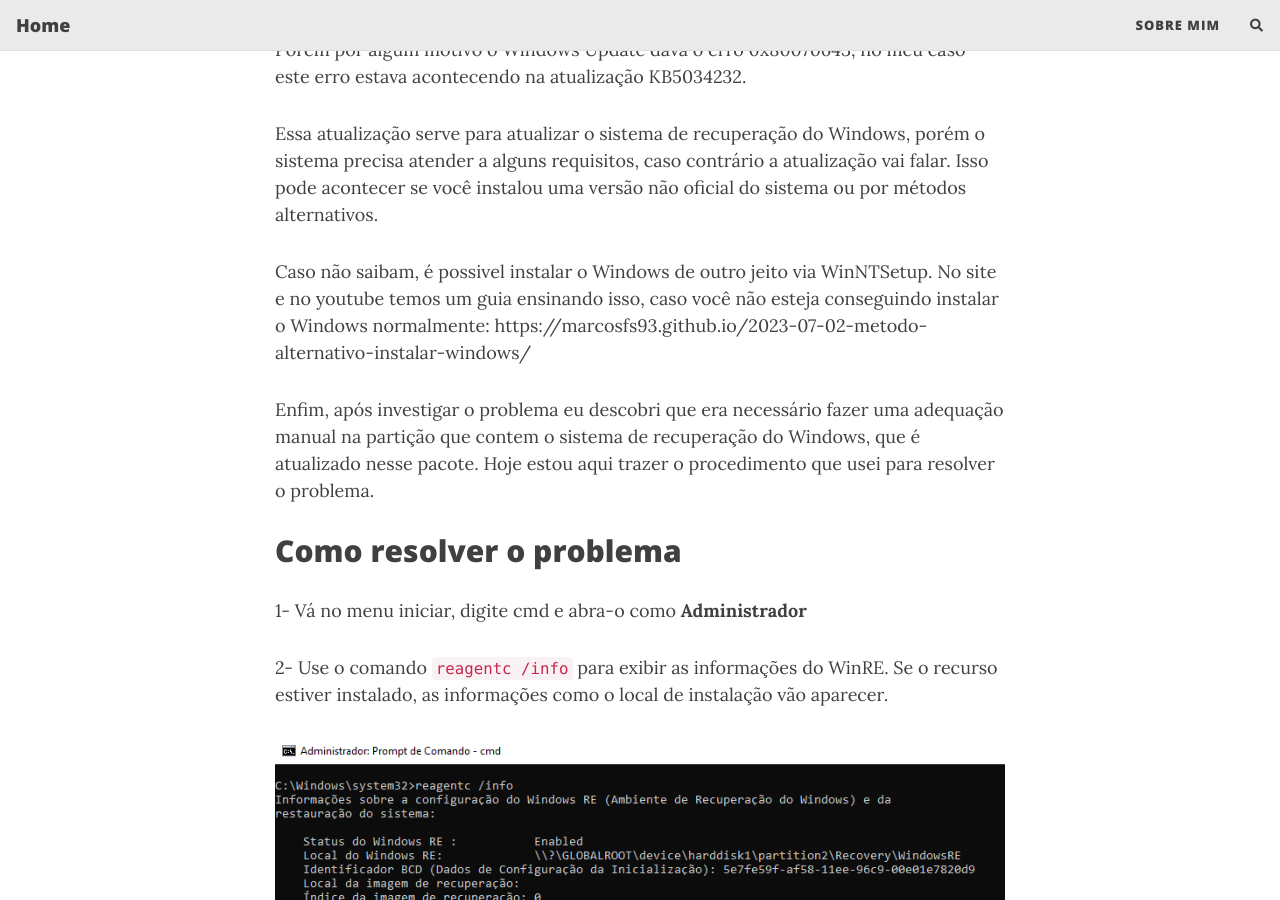
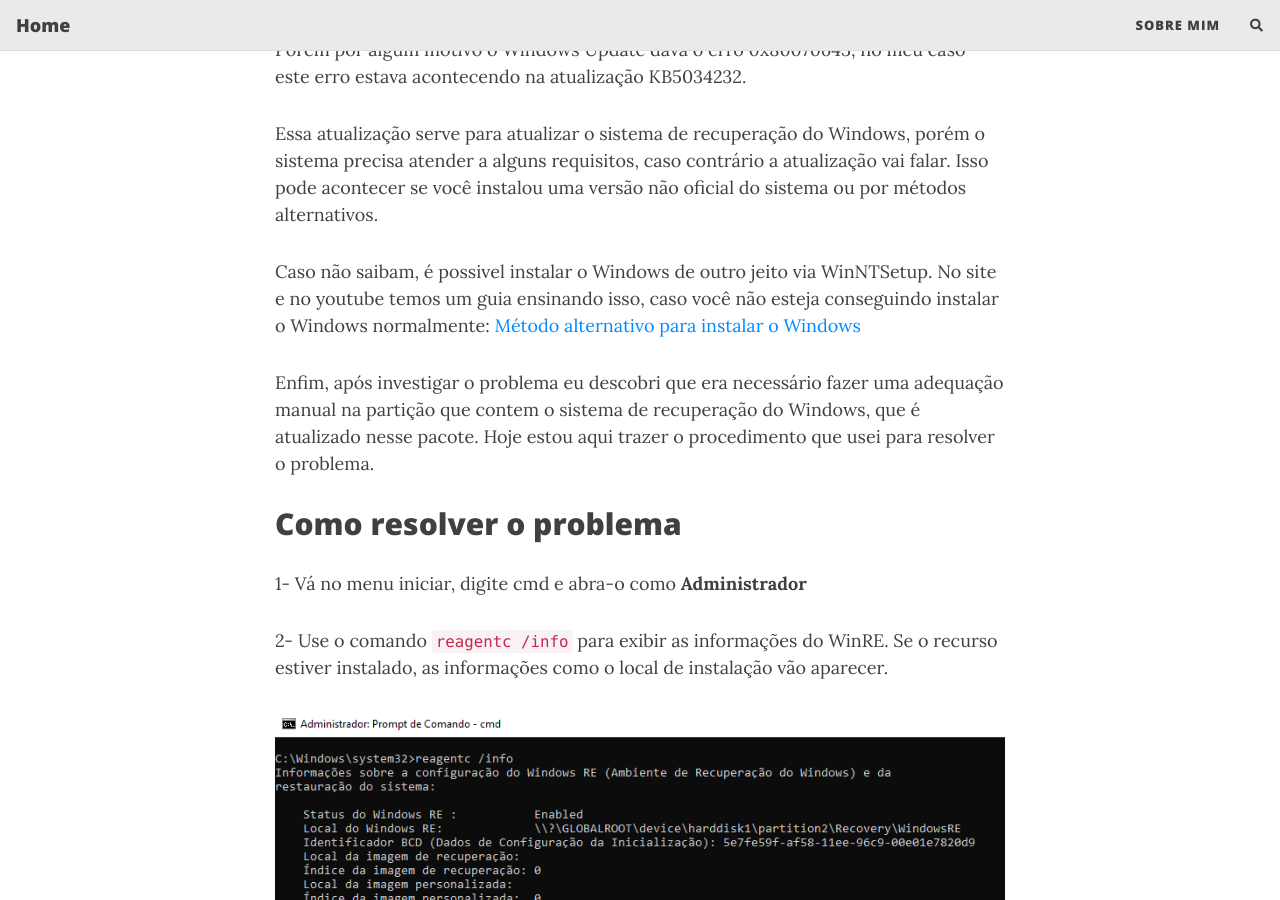
Before and after one commit to marcosfs93/marcosfs93.github.io, a Jekyll site: the page built from _posts/2024-01-19-como-resolver-erro-0x80070643-atualizacao-kb5034232-windows-10.md, in a window 1280 px wide and 900 px high, scrolled down 487 px. Built offline with Jekyll 4.4.1, drawn with Linux system fonts in a browser that asks for light colours; nearby versions of some CDN libraries; comment, search, counter and statistics services are not loaded.

Commit message:
Update 2024-01-19-como-resolver-erro-0x80070643-atualizacao-kb5034232-windows-10.md

```diff
--- a/_posts/2024-01-19-como-resolver-erro-0x80070643-atualizacao-kb5034232-windows-10.md
+++ b/_posts/2024-01-19-como-resolver-erro-0x80070643-atualizacao-kb5034232-windows-10.md
@@ -7,8 +7,8 @@
 categories: [windows 11]
 comments: true
 #cover-img:
-thumbnail-img: /assets/img/posts/winre/img1.png
-share-img: /assets/img/posts/winre/img1.png
+thumbnail-img: https://marcosfs93.github.io/assets/img/posts/winre/img1.png
+share-img: https://marcosfs93.github.io/assets/img/posts/winre/img1.png
 layout: post
 ---
 Após fazer um upgrade no PC eu aproveitei e reinstalei o Windows 10, e para deixar o sistema redondo eu optei por deixar o sistema atualizar por completo primeiro, e em seguida instalar e configurar meus aplicativos.
@@ -17,7 +17,7 @@
 
 Essa atualização serve para atualizar o sistema de recuperação do Windows, porém o sistema precisa atender a alguns requisitos, caso contrário a atualização vai falar. Isso pode acontecer se você instalou uma versão não oficial do sistema ou por métodos alternativos.
 
-Caso não saibam, é possivel instalar o Windows de outro jeito via WinNTSetup. No site e no youtube temos um guia ensinando isso, caso você não esteja conseguindo instalar o Windows normalmente: https://marcosfs93.github.io/2023-07-02-metodo-alternativo-instalar-windows/
+Caso não saibam, é possivel instalar o Windows de outro jeito via WinNTSetup. No site e no youtube temos um guia ensinando isso, caso você não esteja conseguindo instalar o Windows normalmente: [Método alternativo para instalar o Windows](https://marcosfs93.github.io/2023-07-02-metodo-alternativo-instalar-windows/)
 
 Enfim, após investigar o problema eu descobri que era necessário fazer uma adequação manual na partição que contem o sistema de recuperação do Windows, que é atualizado nesse pacote. Hoje estou aqui trazer o procedimento que usei para resolver o problema.
 
@@ -102,4 +102,4 @@
 Espero que tenha sido util, caso tenha duvidas não deixe de usar os comentários, fui!
 
 #### Referencias:
-- https://support.microsoft.com/pt-br/topic/kb5028997-instru%C3%A7%C3%B5es-para-redimensionar-manualmente-sua-parti%C3%A7%C3%A3o-para-instalar-a-atualiza%C3%A7%C3%A3o-do-winre-400faa27-9343-461c-ada9-24c8229763bf
+- [https://support.microsoft.com/pt-br/topic/kb5028997-instru%C3%A7%C3%B5es-para-redimensionar-manualmente-sua-parti%C3%A7%C3%A3o-para-instalar-a-atualiza%C3%A7%C3%A3o-do-winre-400faa27-9343-461c-ada9-24c8229763bf](https://support.microsoft.com/pt-br/topic/kb5028997-instru%C3%A7%C3%B5es-para-redimensionar-manualmente-sua-parti%C3%A7%C3%A3o-para-instalar-a-atualiza%C3%A7%C3%A3o-do-winre-400faa27-9343-461c-ada9-24c8229763bf)
```
